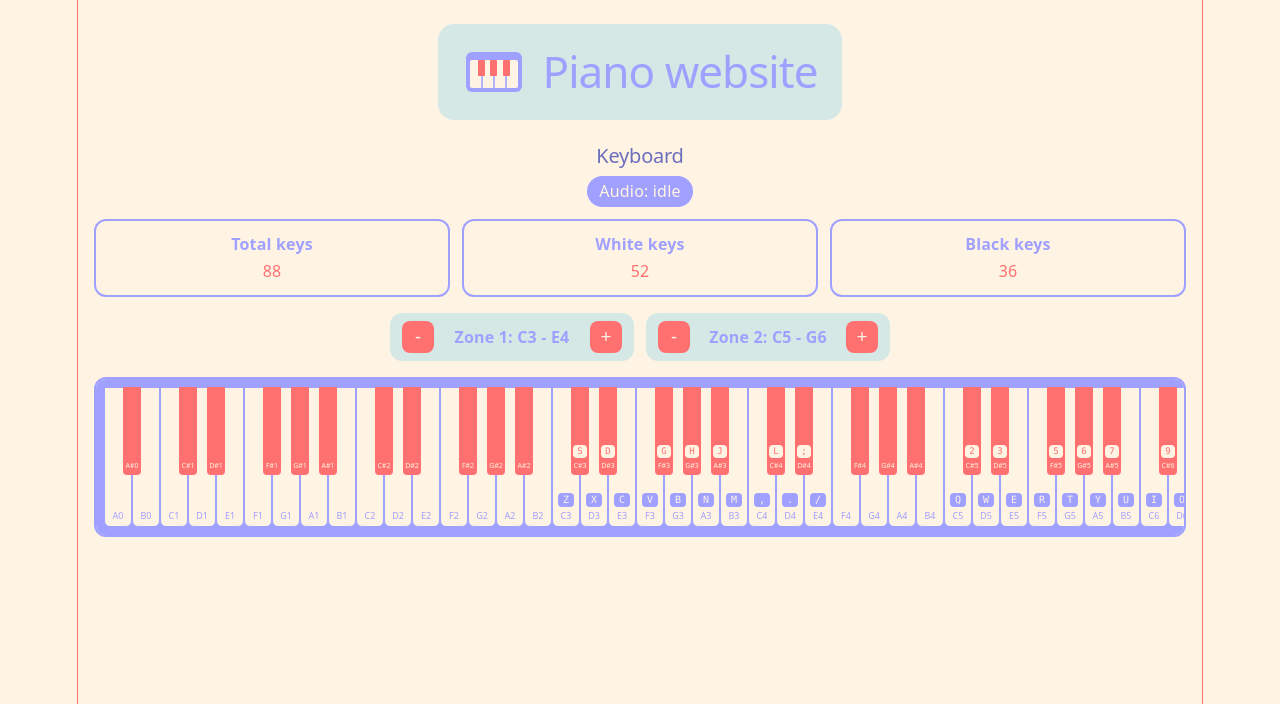
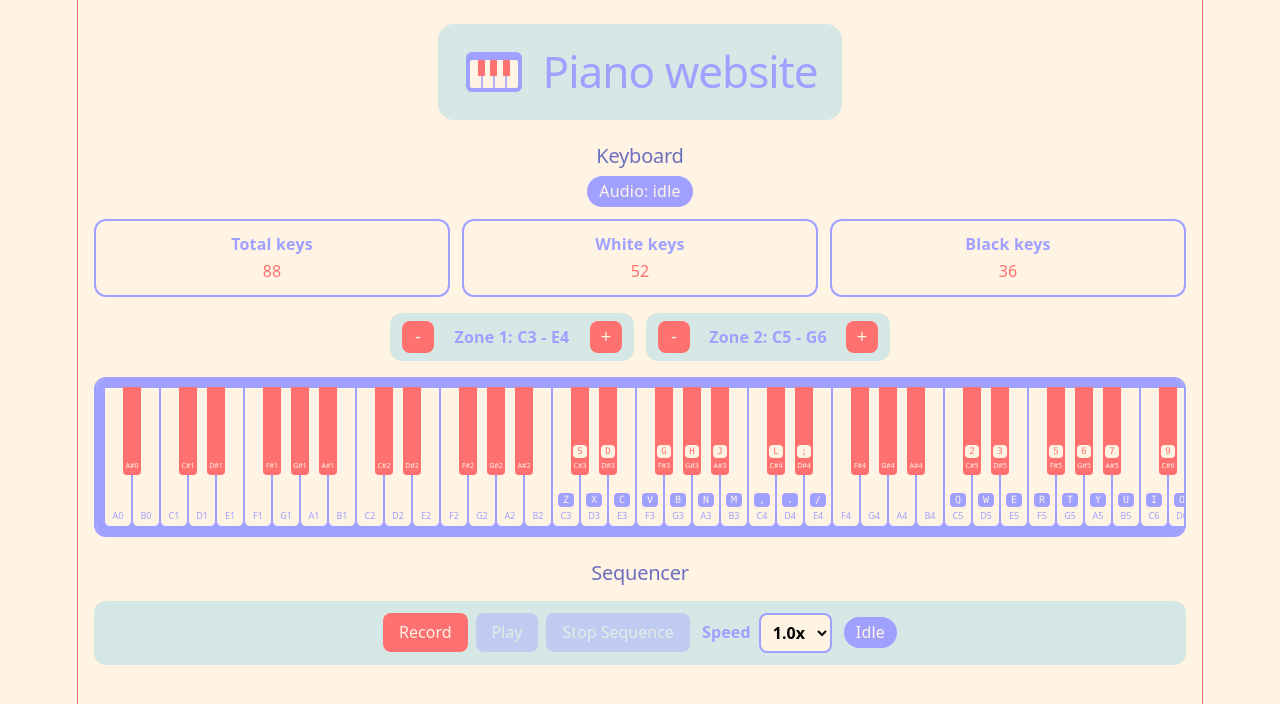
Before and after one commit to irvine-qn/MSIS207.R12.CTTT.1_24521511_Nguyen-Thi-Ngoc-Quynh, a React (Vite) app in the folder Lab_3/Exercise/Ex_2/my-piano/: page / in a window 1280 px wide. Shown: the top 704 px of the page. Built offline with nearby package versions, Linux system fonts and the light colour scheme.

Commit message:
feat(ex2): implement sequencer functionality with recording and playback controls

```diff
--- a/Lab_3/Exercise/Ex_2/my-piano/src/App.jsx
+++ b/Lab_3/Exercise/Ex_2/my-piano/src/App.jsx
@@ -12,6 +12,8 @@ import {
 import { midiToNoteName } from "./utils/midiToNoteName";
 import { useAudioContext } from "./hooks/useAudioContext";
 import { useAudioEngine } from "./hooks/useAudioEngine";
+import { useSequencer } from "./hooks/useSequencer";
+import SequencerControls from "./components/SequencerControls";
 
 const KEYS = generateKeys();
 const INITIAL_SHIFTS = Object.fromEntries(
@@ -26,6 +28,16 @@ function App() {
   const heldCodesRef = useRef(new Map());
   const { audioState, getAudioContext } = useAudioContext();
   const { noteOn, noteOff } = useAudioEngine(getAudioContext);
+  const {
+    status,
+    speed,
+    events,
+    setSpeed,
+    recordPress,
+    recordRelease,
+    startRecording,
+    stop,
+  } = useSequencer();
   const { codeToMidi, midiToLabel } = useMemo(
     () => buildKeyMaps(octaveShifts),
     [octaveShifts],
@@ -34,6 +46,7 @@ function App() {
   const handlePress = useCallback(
     (midi) => {
       noteOn(midi);
+      recordPress(midi);
       setPressedSet((prev) => {
         if (prev.has(midi)) return prev;
         const next = new Set(prev);
@@ -41,12 +54,13 @@ function App() {
         return next;
       });
     },
-    [noteOn],
+    [noteOn, recordPress],
   );
 
   const handleRelease = useCallback(
     (midi) => {
       noteOff(midi);
+      recordRelease(midi);
       setPressedSet((prev) => {
         if (!prev.has(midi)) return prev;
         const next = new Set(prev);
@@ -54,7 +68,7 @@ function App() {
         return next;
       });
     },
-    [noteOff],
+    [noteOff, recordRelease],
   );
 
   const shiftZone = useCallback((zoneId, step) => {
@@ -172,6 +186,26 @@ function App() {
           onRelease={handleRelease}
         />
       </section>
+      <section className={styles.panel} aria-labelledby="sequencer-heading">
+        <h2 id="sequencer-heading">Sequencer</h2>
+        <SequencerControls
+          status={status}
+          speed={speed}
+          onRecord={startRecording}
+          onStop={stop}
+          onSpeedChange={setSpeed}
+        />
+        <ol className={styles.eventList} aria-label="Recorded events">
+          {events.map((event) => (
+            <li key={event.id} className={styles.eventItem}>
+              <span>{midiToNoteName(event.midi)}</span>
+              <span>{event.freqHz.toFixed(2)} Hz</span>
+              <span>delta {event.deltaMs} ms</span>
+              <span>duration {event.durationMs} ms</span>
+            </li>
+          ))}
+        </ol>
+      </section>
     </main>
   );
 }
--- a/Lab_3/Exercise/Ex_2/my-piano/src/App.module.css
+++ b/Lab_3/Exercise/Ex_2/my-piano/src/App.module.css
@@ -110,3 +110,26 @@
   color: var(--color-surface);
   background: var(--color-primary);
 }
+
+.eventList {
+  display: flex;
+  flex-direction: column;
+  gap: 6px;
+  max-height: 240px;
+  margin: 16px 0 0;
+  padding: 0 0 0 24px;
+  overflow-y: auto;
+  text-align: left;
+}
+
+.eventItem {
+  padding: 6px 10px;
+  border-radius: 8px;
+  color: var(--color-primary);
+  background: var(--color-secondary);
+}
+
+.eventItem span {
+  display: inline-block;
+  margin-right: 12px;
+}
--- /dev/null
+++ b/Lab_3/Exercise/Ex_2/my-piano/src/components/SequencerControls.jsx
@@ -0,0 +1,79 @@
+import { useId } from "react";
+import styles from "./SequencerControls.module.css";
+
+const SPEED_OPTIONS = [
+  { id: "speed-half", value: 0.5, label: "0.5x" },
+  { id: "speed-normal", value: 1, label: "1.0x" },
+  { id: "speed-double", value: 2, label: "2.0x" },
+];
+
+const STATUS_TEXT = {
+  idle: "Idle",
+  recording: "Recording",
+  playing: "Playing",
+};
+
+function SequencerControls({
+  status = "idle",
+  speed = 1,
+  onRecord,
+  onPlay,
+  onStop,
+  onSpeedChange,
+}) {
+  const speedId = useId();
+  const isIdle = status === "idle";
+
+  return (
+    <section className={styles.controls} aria-label="Sequencer">
+      <fieldset className={styles.buttons}>
+        <legend className={styles.legend}>Sequencer</legend>
+        <button
+          type="button"
+          className={styles.record}
+          disabled={!isIdle || !onRecord}
+          onClick={onRecord}
+        >
+          Record
+        </button>
+        <button
+          type="button"
+          className={styles.button}
+          disabled={!isIdle || !onPlay}
+          onClick={onPlay}
+        >
+          Play
+        </button>
+        <button
+          type="button"
+          className={styles.button}
+          disabled={isIdle || !onStop}
+          onClick={onStop}
+        >
+          Stop Sequence
+        </button>
+      </fieldset>
+      <p className={styles.field}>
+        <label htmlFor={speedId}>Speed</label>
+        <select
+          id={speedId}
+          className={styles.select}
+          value={speed}
+          disabled={!isIdle}
+          onChange={(event) => onSpeedChange?.(Number(event.target.value))}
+        >
+          {SPEED_OPTIONS.map((option) => (
+            <option key={option.id} value={option.value}>
+              {option.label}
+            </option>
+          ))}
+        </select>
+      </p>
+      <output className={styles.status} role="status" data-status={status}>
+        {STATUS_TEXT[status]}
+      </output>
+    </section>
+  );
+}
+
+export default SequencerControls;
--- /dev/null
+++ b/Lab_3/Exercise/Ex_2/my-piano/src/components/SequencerControls.module.css
@@ -0,0 +1,79 @@
+.controls {
+  display: flex;
+  flex-wrap: wrap;
+  align-items: center;
+  justify-content: center;
+  gap: 12px;
+  margin-top: 16px;
+  padding: 12px;
+  border-radius: 12px;
+  background: var(--color-secondary);
+}
+
+.buttons {
+  display: flex;
+  flex-wrap: wrap;
+  justify-content: center;
+  gap: 8px;
+  margin: 0;
+  padding: 0;
+  border: none;
+}
+
+.legend {
+  position: absolute;
+  width: 1px;
+  height: 1px;
+  overflow: hidden;
+  clip-path: inset(50%);
+  white-space: nowrap;
+}
+
+.button,
+.record {
+  padding: 8px 16px;
+  border: none;
+  border-radius: 8px;
+  font: inherit;
+  color: var(--color-surface);
+  background: var(--color-primary);
+  cursor: pointer;
+}
+
+.record {
+  background: var(--color-accent);
+}
+
+.button:disabled,
+.record:disabled {
+  opacity: 0.4;
+  cursor: not-allowed;
+}
+
+.field {
+  display: flex;
+  align-items: center;
+  gap: 8px;
+  margin: 0;
+  color: var(--color-primary);
+  font-weight: 600;
+}
+
+.select {
+  padding: 6px 8px;
+  border: 2px solid var(--color-primary);
+  border-radius: 8px;
+  font: inherit;
+  background: var(--color-surface);
+}
+
+.status {
+  padding: 4px 12px;
+  border-radius: 999px;
+  color: var(--color-surface);
+  background: var(--color-primary);
+}
+
+.status[data-status="recording"] {
+  background: var(--color-accent);
+}
--- /dev/null
+++ b/Lab_3/Exercise/Ex_2/my-piano/src/hooks/useSequencer.js
@@ -0,0 +1,79 @@
+import { useCallback, useRef, useState } from "react";
+import { midiToFreq } from "../utils/midiToFreq";
+
+export function useSequencer() {
+  const [status, setStatus] = useState("idle");
+  const [speed, setSpeed] = useState(1);
+  const [events, setEvents] = useState([]);
+  const isRecordingRef = useRef(false);
+  const lastOnsetRef = useRef(0);
+  const heldNotesRef = useRef(new Map());
+
+  const finishNote = useCallback((midi, releaseTime) => {
+    const held = heldNotesRef.current.get(midi);
+    if (!held) return;
+    heldNotesRef.current.delete(midi);
+    const durationMs = Math.round(releaseTime - held.startTime);
+    setEvents((prev) =>
+      prev.map((event) =>
+        event.id === held.id ? { ...event, durationMs } : event,
+      ),
+    );
+  }, []);
+
+  const recordPress = useCallback(
+    (midi) => {
+      if (!isRecordingRef.current) return;
+      const startTime = performance.now();
+      finishNote(midi, startTime);
+
+      const event = {
+        id: crypto.randomUUID(),
+        midi,
+        freqHz: midiToFreq(midi),
+        durationMs: 0,
+        deltaMs: Math.round(startTime - lastOnsetRef.current),
+      };
+      lastOnsetRef.current = startTime;
+      heldNotesRef.current.set(midi, { id: event.id, startTime });
+      setEvents((prev) => [...prev, event]);
+    },
+    [finishNote],
+  );
+
+  const recordRelease = useCallback(
+    (midi) => {
+      if (!isRecordingRef.current) return;
+      finishNote(midi, performance.now());
+    },
+    [finishNote],
+  );
+
+  const startRecording = useCallback(() => {
+    heldNotesRef.current.clear();
+    lastOnsetRef.current = performance.now();
+    isRecordingRef.current = true;
+    setEvents([]);
+    setStatus("recording");
+  }, []);
+
+  const stop = useCallback(() => {
+    if (isRecordingRef.current) {
+      const now = performance.now();
+      [...heldNotesRef.current.keys()].forEach((midi) => finishNote(midi, now));
+      isRecordingRef.current = false;
+    }
+    setStatus("idle");
+  }, [finishNote]);
+
+  return {
+    status,
+    speed,
+    events,
+    setSpeed,
+    recordPress,
+    recordRelease,
+    startRecording,
+    stop,
+  };
+}
```
Also changed, not shown: 1 other file (tests, documents, lock files or other folders).
